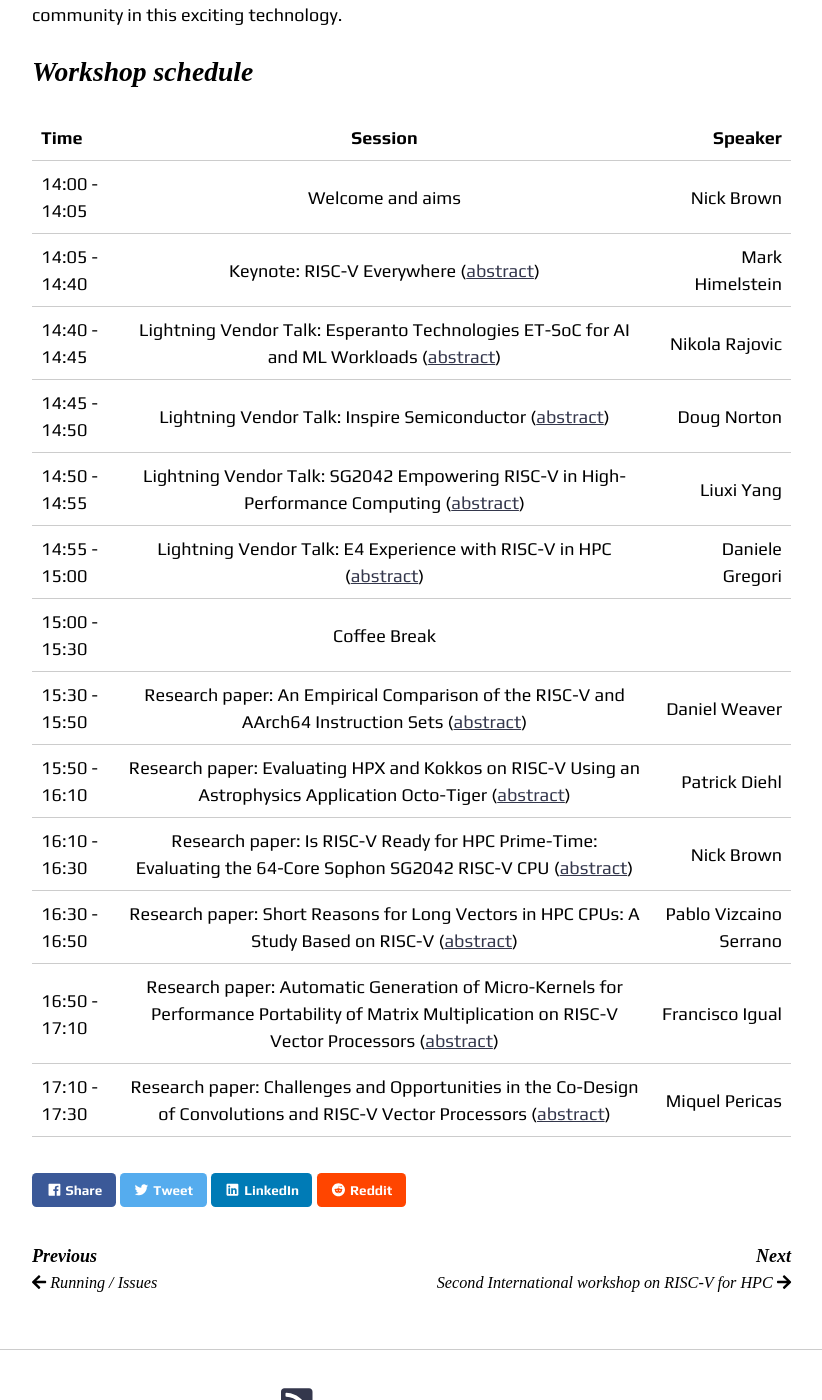
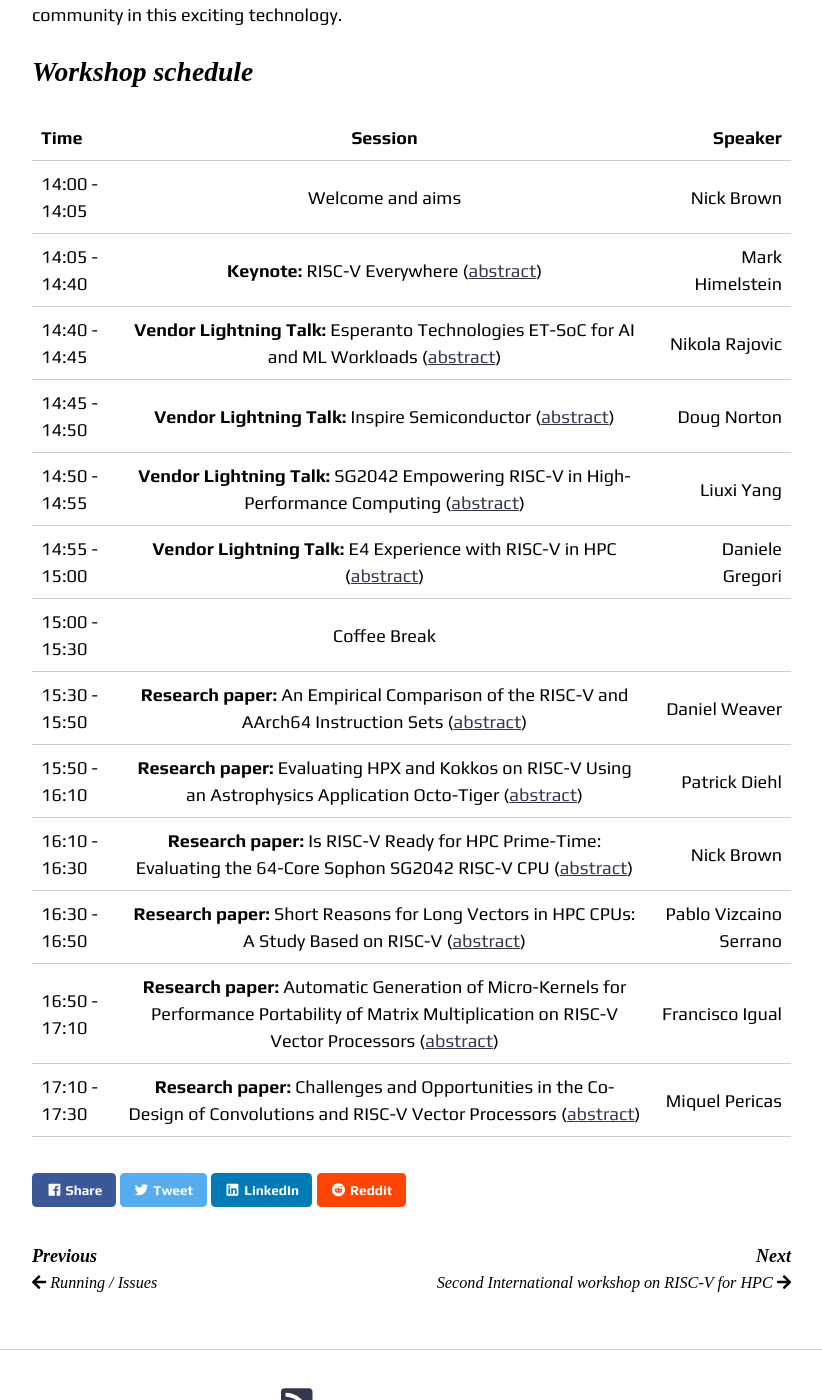
Before and after one commit to RISCVtestbed/riscvtestbed.github.io, a Jekyll site: the page built from _community/sc23-workshop.md, in a window 1280 px wide and 1400 px high, scrolled down 801 px. Shown: the whole window, without its empty margins (343-1165 px from the left). Built offline with Jekyll 4.4.1, drawn with Linux system fonts in a browser that asks for light colours; nearby versions of some CDN libraries.

```diff
--- a/_community/sc23-workshop.md
+++ b/_community/sc23-workshop.md
@@ -15,15 +15,15 @@ The goal of this workshop is to continue building the community of RISC-V in HPC
 | Time        | Session           | Speaker  |
 | ------------- |:-------------:| -----:|
 | 14:00 - 14:05 | Welcome and aims | Nick Brown |
-| 14:05 - 14:40 | Keynote: RISC-V Everywhere ([abstract](https://sc23.supercomputing.org/presentation/?id=misc246&sess=sess455))| Mark Himelstein |
-| 14:40 - 14:45 | Lightning Vendor Talk: Esperanto Technologies ET-SoC for AI and ML Workloads ([abstract](https://sc23.supercomputing.org/presentation/?id=misc247&sess=sess455))| Nikola Rajovic |
-| 14:45 - 14:50 | Lightning Vendor Talk: Inspire Semiconductor ([abstract](https://sc23.supercomputing.org/presentation/?id=misc248&sess=sess455)) | Doug Norton |
-| 14:50 - 14:55 | Lightning Vendor Talk: SG2042 Empowering RISC-V in High-Performance Computing ([abstract](https://sc23.supercomputing.org/presentation/?id=misc250&sess=sess455))| Liuxi Yang |
-| 14:55 - 15:00 | Lightning Vendor Talk: E4 Experience with RISC-V in HPC ([abstract](https://sc23.supercomputing.org/presentation/?id=misc252&sess=sess455)) | Daniele Gregori |
+| 14:05 - 14:40 | **Keynote:** RISC-V Everywhere ([abstract](https://sc23.supercomputing.org/presentation/?id=misc246&sess=sess455))| Mark Himelstein |
+| 14:40 - 14:45 | **Vendor Lightning Talk:** Esperanto Technologies ET-SoC for AI and ML Workloads ([abstract](https://sc23.supercomputing.org/presentation/?id=misc247&sess=sess455))| Nikola Rajovic |
+| 14:45 - 14:50 | **Vendor Lightning Talk:** Inspire Semiconductor ([abstract](https://sc23.supercomputing.org/presentation/?id=misc248&sess=sess455)) | Doug Norton |
+| 14:50 - 14:55 | **Vendor Lightning Talk:** SG2042 Empowering RISC-V in High-Performance Computing ([abstract](https://sc23.supercomputing.org/presentation/?id=misc250&sess=sess455))| Liuxi Yang |
+| 14:55 - 15:00 | **Vendor Lightning Talk:** E4 Experience with RISC-V in HPC ([abstract](https://sc23.supercomputing.org/presentation/?id=misc252&sess=sess455)) | Daniele Gregori |
 | 15:00 - 15:30 | Coffee Break | |
-| 15:30 - 15:50 | Research paper: An Empirical Comparison of the RISC-V and AArch64 Instruction Sets ([abstract](https://sc23.supercomputing.org/presentation/?id=ws_risc109&sess=sess455))| Daniel Weaver |
-| 15:50 - 16:10 | Research paper: Evaluating HPX and Kokkos on RISC-V Using an Astrophysics Application Octo-Tiger ([abstract](https://sc23.supercomputing.org/presentation/?id=ws_risc102&sess=sess455)) | Patrick Diehl |
-| 16:10 - 16:30 | Research paper: Is RISC-V Ready for HPC Prime-Time: Evaluating the 64-Core Sophon SG2042 RISC-V CPU ([abstract](https://sc23.supercomputing.org/presentation/?id=ws_risc111&sess=sess455))| Nick Brown |
-| 16:30 - 16:50 | Research paper: Short Reasons for Long Vectors in HPC CPUs: A Study Based on RISC-V ([abstract](https://sc23.supercomputing.org/presentation/?id=ws_risc103&sess=sess455))| Pablo Vizcaino Serrano |
-| 16:50 - 17:10 | Research paper: Automatic Generation of Micro-Kernels for Performance Portability of Matrix Multiplication on RISC-V Vector Processors ([abstract](https://sc23.supercomputing.org/presentation/?id=ws_risc101&sess=sess455)) | Francisco Igual |
-| 17:10 - 17:30 | Research paper: Challenges and Opportunities in the Co-Design of Convolutions and RISC-V Vector Processors ([abstract](https://sc23.supercomputing.org/presentation/?id=ws_risc105&sess=sess455))| Miquel Pericas |
+| 15:30 - 15:50 | **Research paper:** An Empirical Comparison of the RISC-V and AArch64 Instruction Sets ([abstract](https://sc23.supercomputing.org/presentation/?id=ws_risc109&sess=sess455))| Daniel Weaver |
+| 15:50 - 16:10 | **Research paper:** Evaluating HPX and Kokkos on RISC-V Using an Astrophysics Application Octo-Tiger ([abstract](https://sc23.supercomputing.org/presentation/?id=ws_risc102&sess=sess455)) | Patrick Diehl |
+| 16:10 - 16:30 | **Research paper:** Is RISC-V Ready for HPC Prime-Time: Evaluating the 64-Core Sophon SG2042 RISC-V CPU ([abstract](https://sc23.supercomputing.org/presentation/?id=ws_risc111&sess=sess455))| Nick Brown |
+| 16:30 - 16:50 | **Research paper:** Short Reasons for Long Vectors in HPC CPUs: A Study Based on RISC-V ([abstract](https://sc23.supercomputing.org/presentation/?id=ws_risc103&sess=sess455))| Pablo Vizcaino Serrano |
+| 16:50 - 17:10 | **Research paper:** Automatic Generation of Micro-Kernels for Performance Portability of Matrix Multiplication on RISC-V Vector Processors ([abstract](https://sc23.supercomputing.org/presentation/?id=ws_risc101&sess=sess455)) | Francisco Igual |
+| 17:10 - 17:30 | **Research paper:** Challenges and Opportunities in the Co-Design of Convolutions and RISC-V Vector Processors ([abstract](https://sc23.supercomputing.org/presentation/?id=ws_risc105&sess=sess455))| Miquel Pericas |
```
